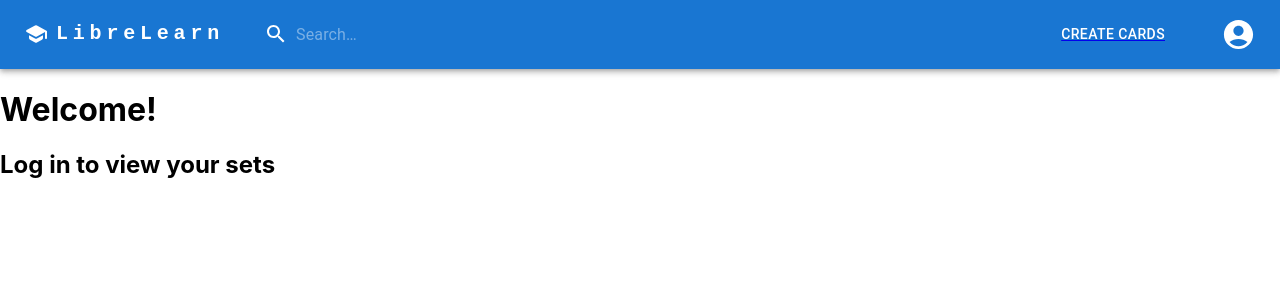
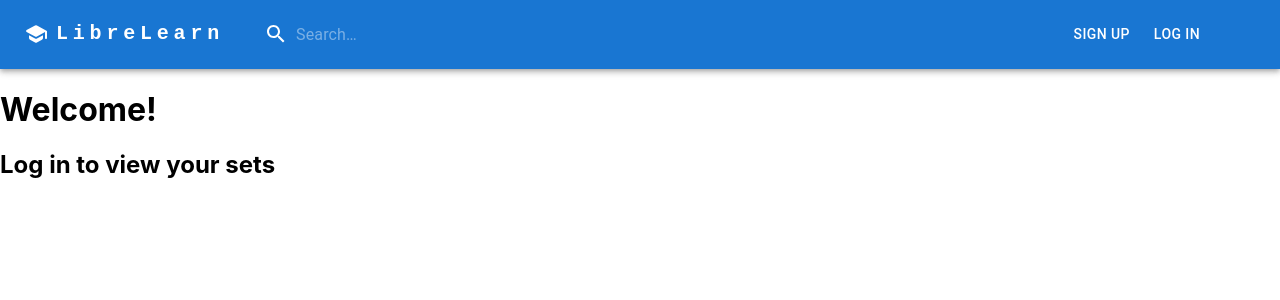
Before and after one commit to PramukhNadig/CS554GroupProject, a React (Create React App) app in the folder client/: page / in a window 1280 px wide. Shown: the top 300 px of the page. Built offline with nearby package versions, Linux system fonts and the light colour scheme.

Commit message:
navbar updates on auth

```diff
--- a/client/src/components/NavBar.tsx
+++ b/client/src/components/NavBar.tsx
@@ -18,6 +18,9 @@ import InputBase from "@mui/material/InputBase";
 import SearchIcon from "@mui/icons-material/Search";
 import AccountCircleIcon from "@mui/icons-material/AccountCircle";
 import { Link, useNavigate } from "react-router-dom";
+import cookies from "../helpers/cookies";
+import { useEffect, useState } from "react";
+import { useLocation } from 'react-router-dom';
 
 const Search = styled("div")(({ theme }) => ({
   position: "relative",
@@ -66,6 +69,9 @@ const pages = ["Create Cards", "My Cards"];
 const settings = ["Profile", "Logout"];
 
 function NavBar() {
+  const [loggedIn, setLoggedIn] = useState(false);
+
+
   const [anchorElNav, setAnchorElNav] = React.useState<HTMLElement | null>(
     null
   );
@@ -89,6 +95,20 @@ function NavBar() {
   };
 
   const navigate = useNavigate();
+
+  const location = useLocation();
+
+  useEffect(() => {
+    const checkLoginStatus = () => {
+      const isLoggedIn = cookies.doesExist("username") === true;
+      setLoggedIn(isLoggedIn);
+    };
+
+  checkLoginStatus();
+
+}, [location]);
+
+
 
   return (
     <AppBar position='static'>
@@ -189,7 +209,8 @@ function NavBar() {
               justifyContent: "flex-end",
               pr: 5,
             }}>
-            <Link to='/cardmake'>
+              {loggedIn ? (
+                <Link to='/cardmake' style={{ textDecoration: 'none', color: 'inherit' }}>
                 <Button
                   key='Create Cards'
                   onClick={handleCloseNavMenu}
@@ -197,8 +218,29 @@ function NavBar() {
                   Create Cards
                 </Button>
               </Link>
+              )
+              : (
+                <>
+                <Link to='/signup' style={{ textDecoration: 'none', color: 'inherit' }}>
+                <Button
+                  key='Sign up'
+                  onClick={handleCloseNavMenu}
+                  sx={{ my: 2, color: "white", display: "block", pr: 2 }}>
+                  Sign up
+                </Button>
+                </Link>
+                <Link to='/login' style={{ textDecoration: 'none', color: 'inherit' }}>
+                <Button
+                  key='Log In'
+                  onClick={handleCloseNavMenu}
+                  sx={{ my: 2, color: "white", display: "block", pr: 2 }}>
+                  Log In
+                </Button>
+                </Link>
+                </>
+              )}
           </Box>
-
+          {loggedIn &&
           <Box sx={{ flexGrow: 0 }}>
             <Tooltip title='Settings'>
               <IconButton onClick={handleOpenUserMenu} sx={{ p: 0 }}>
@@ -222,11 +264,14 @@ function NavBar() {
               onClose={handleCloseUserMenu}>
               {settings.map((setting) => (
                 <MenuItem key={setting} onClick={handleCloseUserMenu}>
+                  <Link to={`/${setting}`} style={{ textDecoration: 'none', color: 'inherit' }}>
                   <Typography textAlign='center'>{setting}</Typography>
+                  </Link>
                 </MenuItem>
               ))}
             </Menu>
           </Box>
+          }
         </Toolbar>
       </Container>
     </AppBar>
```
Lines whose indentation alone changed are shown as unchanged.
